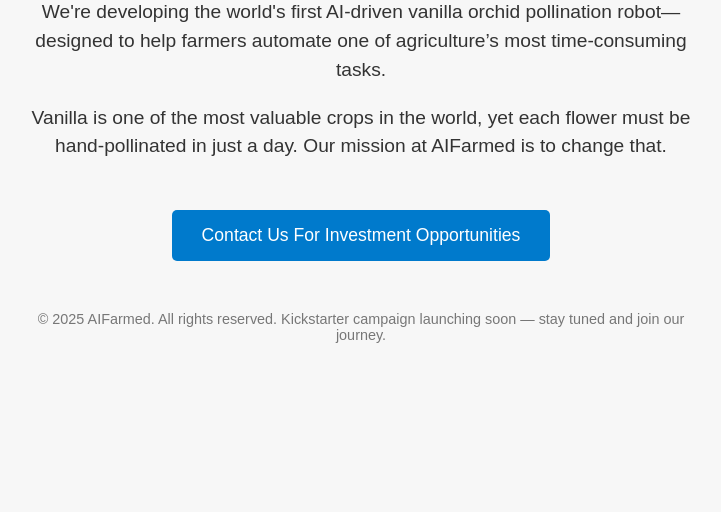
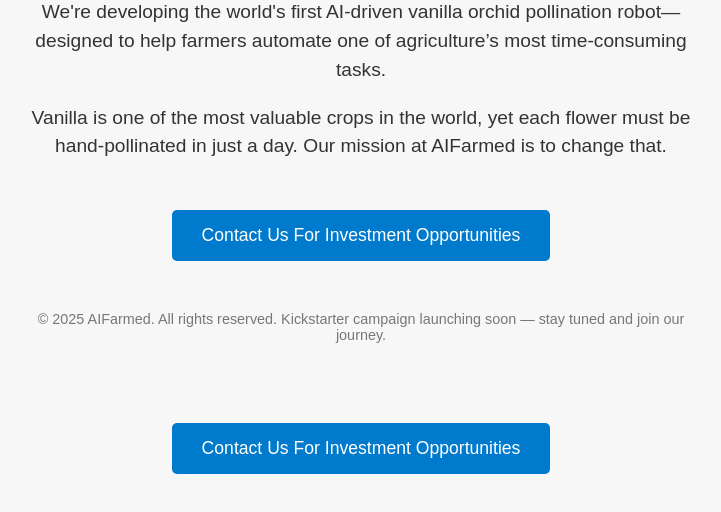
Before and after one commit to dredel22/aifarmed-landing, a plain HTML site: page index.html in a window 1280 px wide. Shown: the part 188-700 px from the top of the page, without its empty margins (279-1000 px from the left). Drawn offline with Linux system fonts and the light colour scheme.

Commit message:
Update index.html

```diff
--- a/index.html
+++ b/index.html
@@ -65,3 +65,18 @@
   </div>
 </body>
 </html>
+<a id="cta-button" class="cta-button" href="#" onclick="showMessage()">Contact Us For Investment Opportunities</a>
+<script>
+  function showMessage() {
+    // Hide the button after click
+    document.getElementById('cta-button').style.display = 'none';
+
+    // Create and show the message
+    var message = document.createElement('div');
+    message.innerHTML = 'Hellol, I am interested in envesting in this project!';
+    message.style.color = 'green';
+    message.style.fontSize = '1.2em';
+    message.style.marginTop = '20px';
+    document.querySelector('.container').appendChild(message);
+  }
+</script>
```
